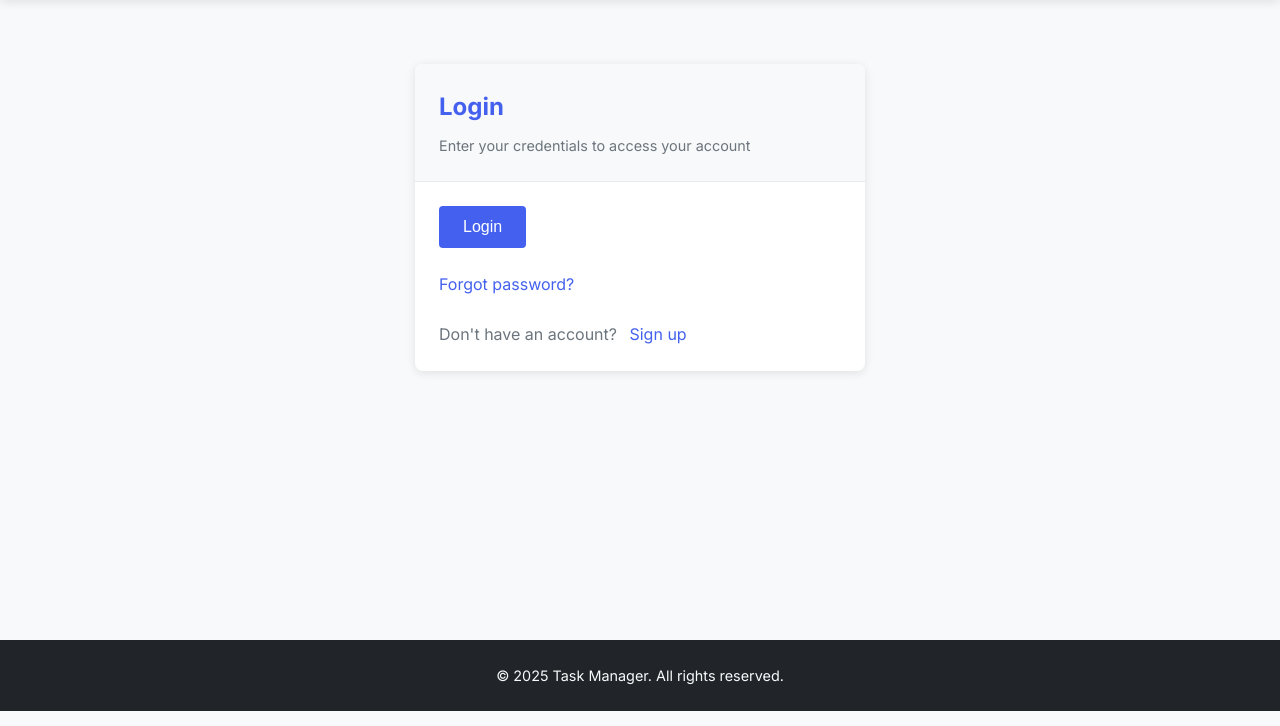
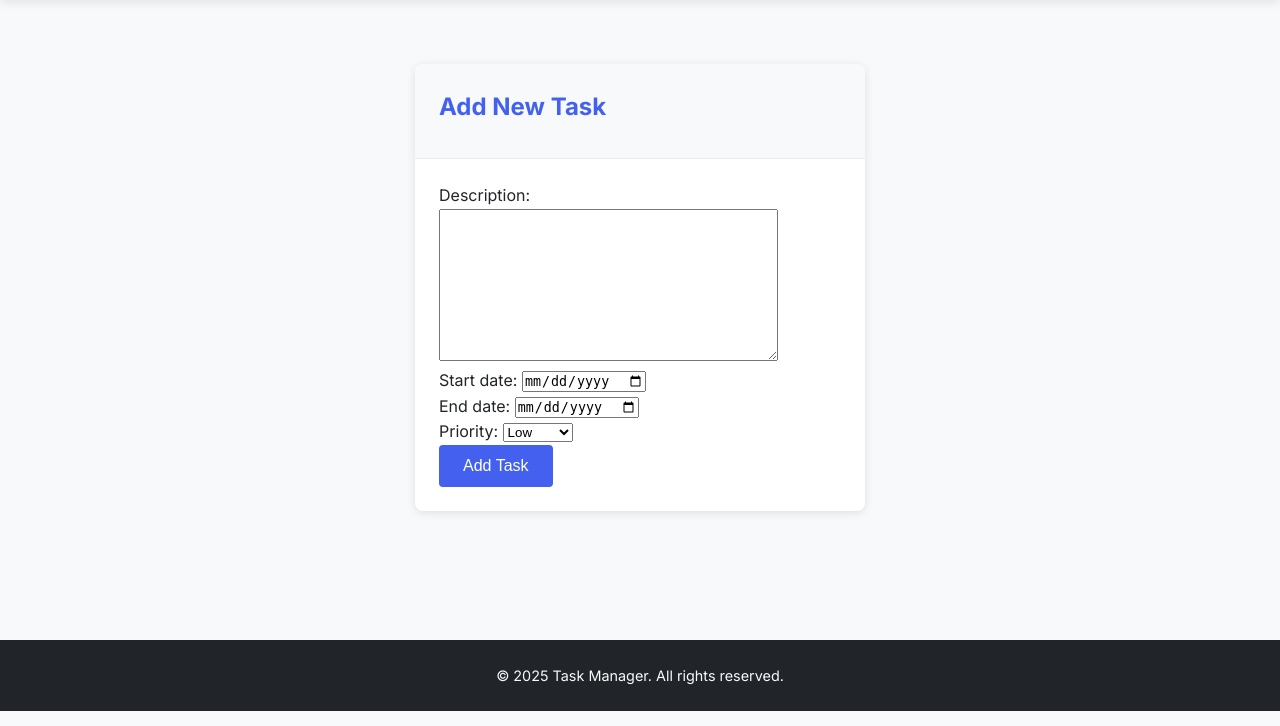
Before and after one commit to AutocraticKhan/task_manager, a Django app: page /add_task/ in a window 1280 px wide. Shown: the part 74-800 px from the top of the page. Run offline with Django 5.2, Linux system fonts and the light colour scheme; a user stored in the database is signed in; some libraries are stand-ins or nearby versions.

Commit message:
login and title etc fixed

```diff
--- a/test_task_manager/task_manager/forms.py
+++ b/test_task_manager/task_manager/forms.py
@@ -6,3 +6,13 @@ class LoginForm(AuthenticationForm):
 
 class SignupForm(UserCreationForm):
     pass
+
+class TaskForm(forms.Form):
+    description = forms.CharField(widget=forms.Textarea)
+    start_date = forms.DateField(widget=forms.DateInput(attrs={'type': 'date'}))
+    end_date = forms.DateField(widget=forms.DateInput(attrs={'type': 'date'}))
+    priority = forms.ChoiceField(choices=[
+        ('low', 'Low'),
+        ('medium', 'Medium'),
+        ('high', 'High'),
+    ])
--- a/test_task_manager/task_manager/task_utils.py
+++ b/test_task_manager/task_manager/task_utils.py
@@ -5,12 +5,13 @@ import os
 from datetime import datetime, timedelta
 from collections import defaultdict
 
-def generate_short_title(task_description):
+def generate_short_title(task_description, api_key):
     """
     Generate a short title for a task using Gemini AI.
 
     Args:
         task_description (str): The full task description
+        api_key (str): Google API key for Gemini
 
     Returns:
         str: A short title for the task
--- a/test_task_manager/task_manager/templates/add_task.html
+++ b/test_task_manager/task_manager/templates/add_task.html
@@ -1,85 +1,14 @@
 {% extends "base.html" %}
 {% block content %}
 <div style="max-width: 450px; margin: 2rem auto; background-color: white; border-radius: 8px; box-shadow: 0 2px 10px rgba(0,0,0,0.1); overflow: hidden;">
-    <!-- Header -->
     <div style="padding: 1.5rem; background-color: #f8f9fa; border-bottom: 1px solid #e9ecef;">
-        <h1 style="margin: 0 0 0.5rem 0; font-size: 1.5rem; color: #4361ee; display: flex; align-items: center;">
-            {% if 'fas' in request.build_absolute_uri %}
-            <i class="fas fa-sign-in-alt" style="margin-right: 0.5rem;"></i>
-            {% endif %}
-            Login
-        </h1>
-        <p style="margin: 0; color: #6c757d; font-size: 0.9rem;">Enter your credentials to access your account</p>
+        <h1 style="margin: 0 0 0.5rem 0; font-size: 1.5rem; color: #4361ee;">Add New Task</h1>
     </div>
-
-    <!-- Form Body -->
     <div style="padding: 1.5rem;">
-        <form method="post" style="margin: 0;">
+        <form method="post">
             {% csrf_token %}
-
-            <!-- Form Errors -->
-            {% if form.non_field_errors %}
-            <div style="padding: 0.75rem; margin-bottom: 1rem; background-color: #f8d7da; border: 1px solid #f5c6cb; color: #721c24; border-radius: 4px;">
-                {% for error in form.non_field_errors %}
-                    {{ error }}
-                {% endfor %}
-            </div>
-            {% endif %}
-
-            <!-- Form Fields -->
-            {% for field in form %}
-            <div style="margin-bottom: 1.25rem;">
-                <label for="{{ field.id_for_label }}" style="display: block; margin-bottom: 0.5rem; font-weight: 500; color: #343a40;">
-                    {{ field.label }}
-                </label>
-
-                {{ field|safe }}
-
-                {% if field.errors %}
-                <div style="margin-top: 0.25rem; color: #dc3545; font-size: 0.875rem;">
-                    {% for error in field.errors %}
-                        {{ error }}
-                    {% endfor %}
-                </div>
-                {% endif %}
-
-                {% if field.help_text %}
-                <div style="margin-top: 0.25rem; color: #6c757d; font-size: 0.75rem;">
-                    {{ field.help_text|safe }}
-                </div>
-                {% endif %}
-            </div>
-            {% endfor %}
-
-            <!-- Submit Button -->
-            <div style="margin-bottom: 1.5rem;">
-                <button type="submit" style="display: inline-flex; align-items: center; padding: 0.75rem 1.5rem; font-size: 1rem; color: white; background-color: #4361ee; border: none; border-radius: 4px; cursor: pointer;">
-                    {% if 'fas' in request.build_absolute_uri %}
-                    <i class="fas fa-sign-in-alt" style="margin-right: 0.5rem;"></i>
-                    {% endif %}
-                    Login
-                </button>
-            </div>
-
-            <!-- Links -->
-            <div style="display: flex; flex-direction: column; gap: 1rem;">
-                <a href="{% url 'password_reset' %}" style="color: #4361ee; text-decoration: none;">
-                    {% if 'fas' in request.build_absolute_uri %}
-                    <i class="fas fa-key" style="margin-right: 0.25rem;"></i>
-                    {% endif %}
-                    Forgot password?
-                </a>
-
-                <div style="margin-top: 0.5rem;">
-                    <span style="color: #6c757d;">Don't have an account?</span>
-                    <a href="{% url 'signup' %}" style="color: #4361ee; text-decoration: none; margin-left: 0.5rem;">
-                        {% if 'fas' in request.build_absolute_uri %}
-                        <i class="fas fa-user-plus" style="margin-right: 0.25rem;"></i>
-                        {% endif %}
-                        Sign up
-                    </a>
-                </div>
-            </div>
+            {{ form.as_p }}
+            <button type="submit" style="display: inline-flex; align-items: center; padding: 0.75rem 1.5rem; font-size: 1rem; color: white; background-color: #4361ee; border: none; border-radius: 4px; cursor: pointer;">Add Task</button>
         </form>
     </div>
 </div>
--- a/test_task_manager/task_manager/views.py
+++ b/test_task_manager/task_manager/views.py
@@ -72,35 +72,40 @@ def completed_tasks(request):
                     break
     return render(request, 'completed_tasks.html', {'completed_tasks': completed_tasks_list})
 
+from .forms import LoginForm, SignupForm, TaskForm
+
 @login_required
 def add_task(request):
     if request.method == 'POST':
-        description = request.POST['description']
-        start_date = request.POST['start_date']
-        due_date = request.POST['due_date']
-        priority = request.POST['priority']
+        form = TaskForm(request.POST)
+        if form.is_valid():
+            description = form.cleaned_data['description']
+            start_date = form.cleaned_data['start_date']
+            end_date = form.cleaned_data['end_date']
+            priority = form.cleaned_data['priority']
 
-        # Call Gemini API to generate title
-        api_key = os.environ.get('GEMINI_API_KEY', 'AIzaSyA7Vc7AXaVXz-W6ZBPOVhMgUretu1pPUWA')  # Replace with your actual API key or environment variable
-        try:
-            title = task_utils.generate_short_title(description, api_key)
-        except Exception as e:
-            title = "Default Title"
-            print(f"Error generating title: {e}")
+            # Call Gemini API to generate title
+            api_key = os.environ.get('GEMINI_API_KEY', 'AIzaSyA7Vc7AXaVXz-W6ZBPOVhMgUretu1pPUWA')  # Replace with your actual API key or environment variable
+            try:
+                title = task_utils.generate_short_title(description, api_key)
+            except Exception as e:
+                title = "Default Title"
+                print(f"Error generating title: {e}")
 
-        task = Task.objects.create(description=description, title=title, start_date=start_date, due_date=due_date, priority=priority)
+            task = Task.objects.create(description=description, title=title, start_date=start_date, due_date=end_date, priority=priority)
 
-        # Call Gemini API to create subtasks
-        subtasks_data = task_utils.break_down_task(description, str(start_date), str(due_date), priority, api_key)
+            # Call Gemini API to create subtasks
+            subtasks_data = task_utils.break_down_task(description, str(start_date), str(end_date), priority, api_key)
 
-        # Save subtasks to the database
-        for subtask_date, subtask_description in subtasks_data.items():
-            subtask_date = datetime.strptime(subtask_date, "%Y-%m-%d").date()
-            Subtask.objects.create(task=task, description=subtask_description, due_date=subtask_date)
+            # Save subtasks to the database
+            for subtask_date, subtask_description in subtasks_data.items():
+                subtask_date = datetime.strptime(subtask_date, "%Y-%m-%d").date()
+                Subtask.objects.create(task=task, description=subtask_description, due_date=subtask_date)
 
-        return redirect('all_tasks')  # Redirect to the all_tasks page after adding a task
+            return redirect('all_tasks')  # Redirect to the all_tasks page after adding a task
     else:
-        return render(request, 'add_task.html')
+        form = TaskForm()
+    return render(request, 'add_task.html', {'form': form})
 
 @login_required
 def task_breakdown(request):
--- a/test_task_manager/test_task_manager/settings.py
+++ b/test_task_manager/test_task_manager/settings.py
@@ -144,3 +144,5 @@ ACCOUNT_SIGNUP_TEMPLATE = 'account/signup.html'
 SOCIALACCOUNT_PROVIDERS = {}
 
 LOGIN_REDIRECT_URL = '/all_tasks/'
+
+GEMINI_API_KEY = "AIzaSyA7Vc7AXaVXz-W6ZBPOVhMgUretu1pPUWA"  # Replace with your actual API key
```
Also changed, not shown: test_task_manager/db.sqlite3.
